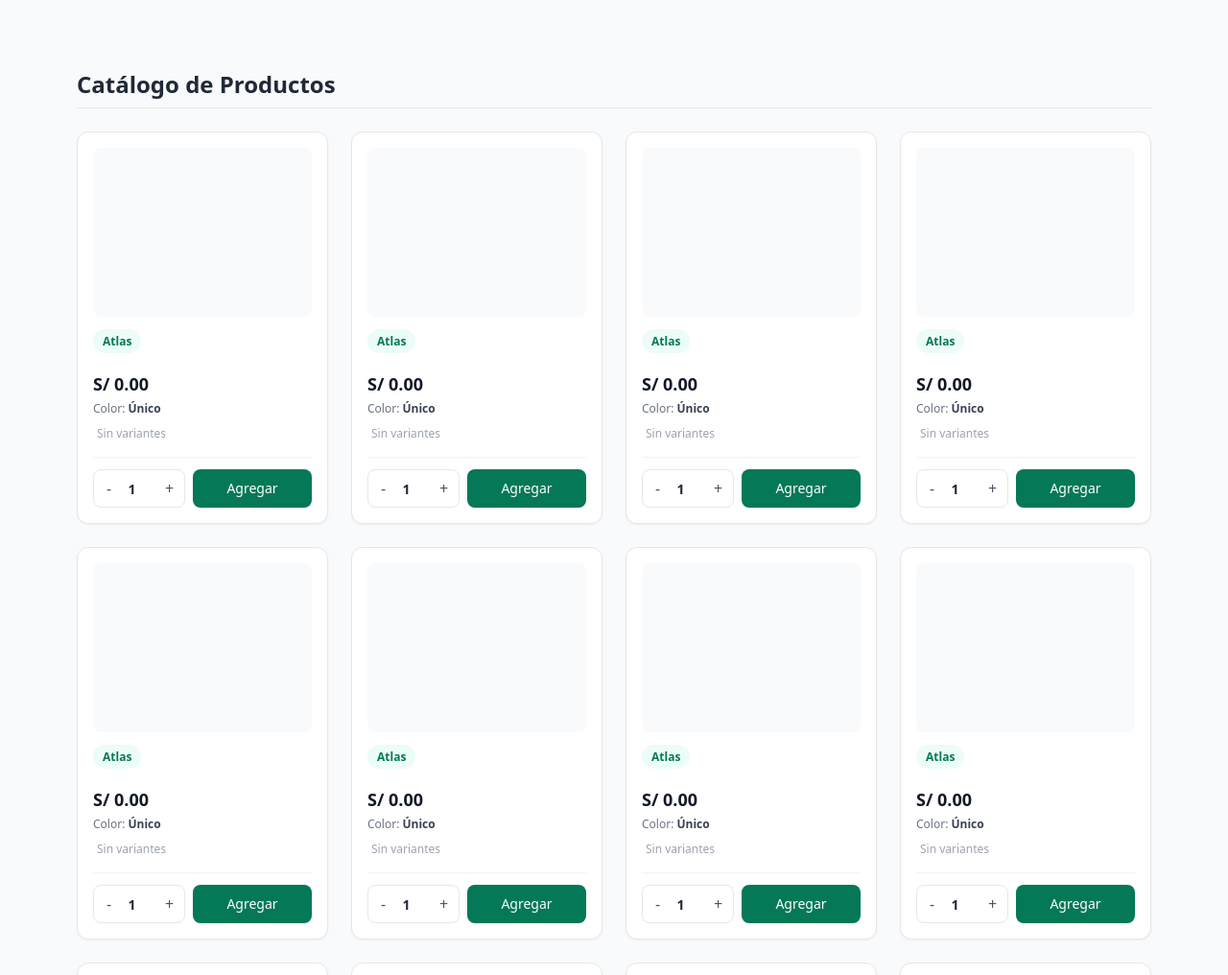
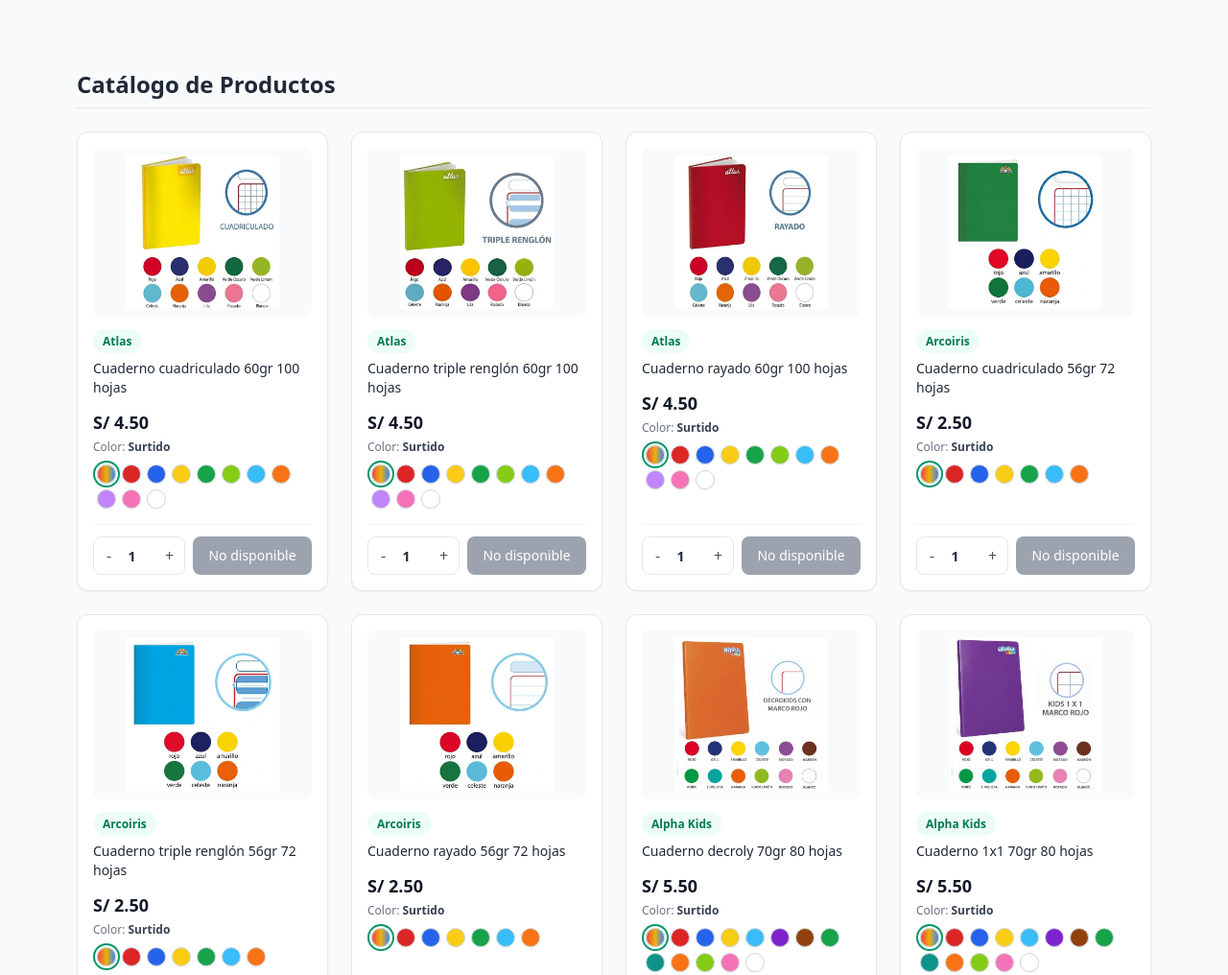
Before and after one commit to JorgeErdos/crea-tu-lista, a plain HTML site: page index.html in a window 1280 px wide. Shown: the part 840-1856 px from the top of the page at 96% size. Drawn offline with nearby package versions, Linux system fonts and the light colour scheme.

Commit message:
Update index.html

```diff
--- a/index.html
+++ b/index.html
@@ -4,7 +4,7 @@
     <meta charset="UTF-8">
     <meta name="viewport" content="width=device-width, initial-scale=1.0">
     <title>Crea Tu Lista - Catálogo</title>
-    <!-- Tailwind CSS CDN para diseño rápido y responsivo -->
+    <!-- Tailwind CSS CDN -->
     <script src="https://cdn.tailwindcss.com"></script>
     <!-- FontAwesome para iconos -->
     <link rel="stylesheet" href="https://cdnjs.cloudflare.com/ajax/libs/font-awesome/6.4.0/css/all.min.css">
@@ -51,7 +51,7 @@
             </div>
         </div>
 
-        <!-- Menú desplegable para Celular (Oculto por defecto) -->
+        <!-- Menú desplegable para Celular -->
         <div id="menu-movil" class="hidden md:hidden bg-white border-t px-4 pt-2 pb-4 space-y-2">
             <a href="index.html" class="block py-2 text-emerald-700 font-semibold">Inicio</a>
             <a href="#categorias" class="block py-2 text-gray-600">Útiles</a>
@@ -66,12 +66,10 @@
     <!-- 2. SECCIÓN PRINCIPAL (HERO / BANNER) -->
     <section class="bg-gradient-to-b from-white to-gray-100 py-10 px-4 text-center">
         <div class="max-w-4xl mx-auto">
-            <!-- Imagen de Banner Principal -->
             <div class="rounded-2xl overflow-hidden shadow-md mb-8 bg-white p-4">
                 <img src="https://images.unsplash.com/photo-1513542789411-b6a5d4f31634?auto=format&fit=crop&q=80&w=1200" alt="Banner Papelería" class="w-full h-48 md:h-72 object-cover rounded-xl">
             </div>
 
-            <!-- Botón de Llamado a la Acción -->
             <a href="#catalogo" class="inline-flex items-center space-x-2 bg-emerald-700 hover:bg-emerald-800 text-white font-medium px-8 py-3.5 rounded-full shadow-lg transition transform hover:-translate-y-0.5">
                 <i class="fa-solid fa-sparkles"></i>
                 <span>VER CATÁLOGO</span>
@@ -79,7 +77,7 @@
         </div>
     </section>
 
-    <!-- 3. ACCESOS RÁPIDOS POR CATEGORÍAS (CÍRCULOS) -->
+    <!-- 3. ACCESOS RÁPIDOS POR CATEGORÍAS -->
     <section id="categorias" class="py-12 max-w-6xl mx-auto px-4">
         <h2 class="text-center text-xl font-bold text-gray-700 mb-8">Explora por Categorías</h2>
 
@@ -128,11 +126,11 @@
         <h2 id="titulo-seccion" class="text-2xl font-bold text-gray-800 mb-6 border-b pb-2">Catálogo de Productos</h2>
 
         <div id="grid-productos" class="grid grid-cols-1 sm:grid-cols-2 md:grid-cols-3 lg:grid-cols-4 gap-6">
-            <!-- Los productos se cargarán aquí -->
+            <!-- Los productos se cargarán aquí automáticamente -->
         </div>
     </section>
 
-    <!-- SCRIPTS DE FUNCIONALIDAD -->
+    <!-- SCRIPT DE FUNCIONALIDAD -->
     <script>
         let todosLosProductos = [];
 
@@ -209,14 +207,14 @@
 
         function mostrarProductosDeSubcategoria(subcatSeleccionada) {
             document.getElementById('titulo-seccion').innerText = `Subcategoría: ${subcatSeleccionada}`;
-            const filtrados = todosLosProductos.filter(p =>
-                p.Subcategorías && p.Subcategorías.toLowerCase() === subcatSeleccionada.toLowerCase()
-            );
+            const filtrados = todosLosProductos.filter(p => {
+                if (!p.subcategorias) return false;
+                return p.subcategorias.some(sub => sub.toLowerCase() === subcatSeleccionada.toLowerCase());
+            });
             renderizarProductos(filtrados);
             document.getElementById('catalogo').scrollIntoView({ behavior: 'smooth' });
         }
 
-        // Renderizador de tarjetas adaptado con Stock General y Colores Dinámicos
         function renderizarProductos(productos) {
             const grid = document.getElementById('grid-productos');
             grid.innerHTML = '';
@@ -230,23 +228,27 @@
                 const tarjeta = document.createElement('div');
                 tarjeta.className = "bg-white rounded-xl shadow-sm border p-4 flex flex-col h-full justify-between hover:shadow-md transition relative";
 
-                const idUnico = prod.SKU || index;
-                const inputId = `qty-${idUnico}`;
-                const colorContainerId = `colors-${idUnico}`;
-                const imgId = `img-${idUnico}`;
-                const labelColorId = `selected-color-${idUnico}`;
-                const btnAgregarId = `btn-agregar-${idUnico}`;
-                const stockAvisoId = `stock-aviso-${idUnico}`;
+                const sku = prod.sku || index;
+                const nombre = prod.nombre || "Producto sin nombre";
+                const marca = prod.marca || "Atlas";
+                const precio = Number(prod.precio_regular || 0);
+                const imagen = prod.imagen_principal || "";
 
-                // 1. Validar Interruptor Maestro ("Stock General" -> Sí/No)
-                const stockGeneralTexto = (prod["Stock General"] || "").toString().trim().toUpperCase();
-                const estaDisponibleGeneral = stockGeneralTexto === "SI" || stockGeneralTexto === "SÍ" || stockGeneralTexto === "";
+                const stockGeneral = prod.stock_general;
+                const estaDisponibleGeneral = (stockGeneral === "" || stockGeneral === null || stockGeneral === undefined || Number(stockGeneral) > 0);
+
+                const inputId = `qty-${sku}-${index}`;
+                const colorContainerId = `colors-${sku}-${index}`;
+                const imgId = `img-${sku}-${index}`;
+                const labelColorId = `selected-color-${sku}-${index}`;
+                const btnAgregarId = `btn-agregar-${sku}-${index}`;
+                const stockAvisoId = `stock-aviso-${sku}-${index}`;
 
                 let textoBoton = "Agregar";
                 let claseBoton = "flex-1 bg-emerald-700 text-white h-10 rounded-lg hover:bg-emerald-800 transition text-sm font-medium shadow-sm";
                 let deshabilitarBoton = "";
 
-                if (!estaDisponibleGeneral) {
+                if (stockGeneral === 0 || stockGeneral === "0" || stockGeneral === false) {
                     textoBoton = "No disponible";
                     claseBoton = "flex-1 bg-gray-400 text-white h-10 rounded-lg cursor-not-allowed transition text-sm font-medium";
                     deshabilitarBoton = "disabled";
@@ -255,14 +257,14 @@
                 tarjeta.innerHTML = `
                     <div>
                         <div class="w-full h-44 mb-3 flex items-center justify-center bg-gray-50 rounded-lg overflow-hidden">
-                            <img id="${imgId}" src="${prod["Imagen Principal"] || ''}" alt="${prod["Nombre Producto"] || ''}" class="h-full object-contain p-2 transition-all duration-300">
+                            <img id="${imgId}" src="${imagen}" alt="${nombre}" class="h-full object-contain p-2 transition-all duration-300" onerror="this.src='https://via.placeholder.com/150?text=Sin+Imagen'">
                         </div>
-                        <span class="text-xs text-emerald-700 font-semibold bg-emerald-50 px-2.5 py-1 rounded-full">${prod["Marca"] || 'Atlas'}</span>
-                        <h3 class="font-medium text-gray-800 text-sm line-clamp-2 mt-2">${prod["Nombre Producto"] || ''}</h3>
+                        <span class="text-xs text-emerald-700 font-semibold bg-emerald-50 px-2.5 py-1 rounded-full">${marca}</span>
+                        <h3 class="font-medium text-gray-800 text-sm line-clamp-2 mt-2">${nombre}</h3>
                     </div>
 
                     <div class="my-3">
-                        <p class="font-bold text-lg text-gray-900 mb-1">S/ ${Number(prod["Precio Regular"] || 0).toFixed(2)}</p>
+                        <p class="font-bold text-lg text-gray-900 mb-1">S/ ${precio.toFixed(2)}</p>
                         <div class="flex justify-between items-center text-xs text-gray-500 mb-1.5">
                             <span>Color: <span id="${labelColorId}" class="font-bold text-gray-700">Selecciona</span></span>
                             <span id="${stockAvisoId}" class="text-gray-400"></span>
@@ -278,7 +280,7 @@
                         </div>
 
                         <button id="${btnAgregarId}"
-                                onclick="agregarAlCarrito('${prod["Nombre Producto"] || ''}', ${prod["Precio Regular"] || 0}, '${inputId}', '${labelColorId}')"
+                                onclick="agregarAlCarrito('${nombre}', ${precio}, '${inputId}', '${labelColorId}')"
                                 ${deshabilitarBoton}
                                 class="${claseBoton}">
                             ${textoBoton}
@@ -288,25 +290,19 @@
 
                 grid.appendChild(tarjeta);
 
-                // 2. Procesar variantes de "Colores y Stock"
                 const containerColores = document.getElementById(colorContainerId);
                 const labelColorSeleccionado = document.getElementById(labelColorId);
-                const imagenProducto = document.getElementById(imgId);
                 const btnAgregar = document.getElementById(btnAgregarId);
                 const avisoStock = document.getElementById(stockAvisoId);
 
-                const cadenaColores = prod["Colores y Stock"] || "";
+                const listaColores = prod.colores || [];
 
-                if (cadenaColores.trim() !== "") {
-                    // Extraer los items con formato Color(cantidad)
-                    const itemsColor = cadenaColores.split(',');
+                if (listaColores.length > 0) {
                     let primerColorValido = null;
 
-                    itemsColor.forEach((item, idx) => {
-                        const match = item.match(/([^(]+)\((\d+)\)/);
-                        if (match) {
-                            const nombreColor = match[1].trim();
-                            const stockColor = parseInt(match[2], 10);
+                    listaColores.forEach((itemColor, idx) => {
+                        const nombreColor = itemColor.nombre;
+                        const stockColor = itemColor.stock;
 
                         if (idx === 0) primerColorValido = { nombre: nombreColor, stock: stockColor };
 
@@ -321,7 +317,6 @@
                             btnColor.classList.add('ring-2', 'ring-emerald-600');
                             labelColorSeleccionado.innerText = nombreColor;
 
-                                // Validación de stock por color individual (siempre que el maestro sea Sí)
                             if (estaDisponibleGeneral) {
                                 avisoStock.innerText = `Stock: ${stockColor}`;
                                 if (stockColor <= 0) {
@@ -337,10 +332,8 @@
                         };
 
                         containerColores.appendChild(btnColor);
-                        }
                     });
 
-                    // Inicializar con el primer color por defecto
                     if (primerColorValido) {
                         labelColorSeleccionado.innerText = primerColorValido.nombre;
                         if (estaDisponibleGeneral) {
@@ -353,7 +346,6 @@
                         }
                     }
                 } else {
-                    // Si no tiene colores especificados
                     labelColorSeleccionado.innerText = "Único";
                     containerColores.innerHTML = '<span class="text-xs text-gray-400">Sin variantes</span>';
                 }
@@ -392,7 +384,6 @@
 
         function obtenerEstiloColor(nombreColor) {
             if (!nombreColor) return "background-color: #9ca3af; border: 1px solid #d1d5db;";
-
             const normalizado = nombreColor.toLowerCase().trim();
 
             if (normalizado.includes('surtido') || normalizado.includes('multicolor')) {
@@ -400,30 +391,15 @@
             }
 
             const mapaColores = {
-                "rojo": "#dc2626",
-                "azul": "#2563eb",
-                "amarillo": "#facc15",
-                "verde": "#16a34a",
-                "verde oscuro": "#065f46",
-                "verde limón": "#84cc16",
-                "celeste": "#38bdf8",
-                "anaranjado": "#f97316",
-                "naranja": "#f97316",
-                "lila": "#c084fc",
-                "rosado": "#f472b6",
-                "rosa": "#f472b6",
-                "blanco": "#ffffff",
-                "negro": "#111827",
-                "marrón": "#92400e",
-                "morado": "#7e22ce",
-                "turquesa": "#0d9488"
+                "rojo": "#dc2626", "azul": "#2563eb", "amarillo": "#facc15",
+                "verde": "#16a34a", "verde oscuro": "#065f46", "verde limón": "#84cc16",
+                "celeste": "#38bdf8", "anaranjado": "#f97316", "naranja": "#f97316",
+                "lila": "#c084fc", "rosado": "#f472b6", "rosa": "#f472b6",
+                "blanco": "#ffffff", "negro": "#111827", "marrón": "#92400e",
+                "morado": "#7e22ce", "turquesa": "#0d9488"
             };
 
-            if (mapaColores[normalizado]) {
-                return `background-color: ${mapaColores[normalizado]}; border: 1px solid #d1d5db;`;
-            }
-
-            return "background-color: #9ca3af; border: 1px solid #d1d5db;";
+            return mapaColores[normalizado] ? `background-color: ${mapaColores[normalizado]}; border: 1px solid #d1d5db;` : "background-color: #9ca3af; border: 1px solid #d1d5db;";
         }
 
         cargarCatalogo();
```
Lines whose indentation alone changed are shown as unchanged.
